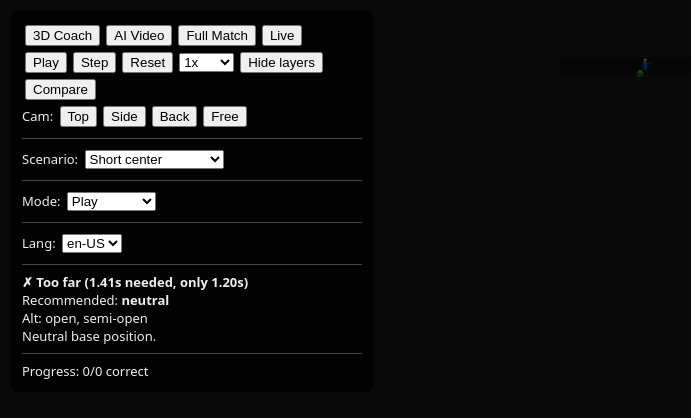
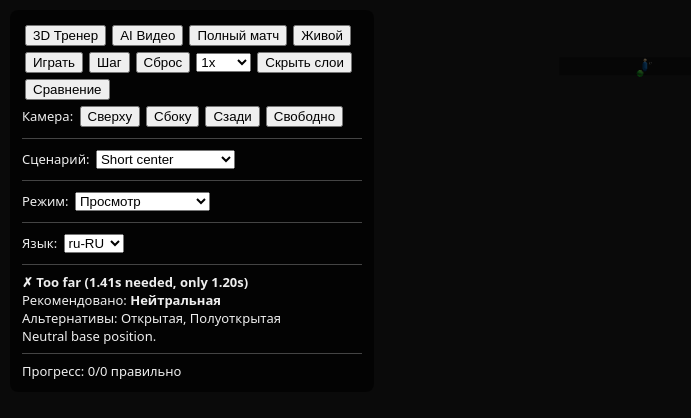
Before and after one commit to X988/tennis-vision-coach-clean, a React (Vite) app: page / in a window 1280 px wide. Shown: the top 418 px of the page, without its empty margins (0-691 px from the left). Built offline with nearby package versions, Linux system fonts and the light colour scheme.

Commit message:
Add Russian UI language as default

```diff
--- a/src/App.tsx
+++ b/src/App.tsx
@@ -21,14 +21,50 @@ const STANCE_KEYWORDS: Record<string, Record<Stance, string[]>> = {
   'en-US': { open: ['open'], 'semi-open': ['semi open', 'semi-open', 'semi'], neutral: ['neutral'], closed: ['closed'] },
   'ru-RU': { open: ['открытая', 'открытый'], 'semi-open': ['полуоткрытая', 'полуоткрытый', 'полу'], neutral: ['нейтральная', 'нейтральный'], closed: ['закрытая', 'закрытый'] },
   'uk-UA': { open: ['відкрита', 'відкритий'], 'semi-open': ['напіввідкрита', 'напіввідкритий'], neutral: ['нейтральна'], closed: ['закрита'] },
-  'es-ES': { open: ['abierta'], 'semi-open': ['semi abierta', 'semiabierta'], neutral: ['neutral'], closed: ['cerrada'] },
-  'fr-FR': { open: ['ouverte'], 'semi-open': ['semi ouverte', 'semi-ouverte'], neutral: ['neutre'], closed: ['fermée'] },
-  'de-DE': { open: ['offen'], 'semi-open': ['halb offen', 'halboffen'], neutral: ['neutral'], closed: ['geschlossen'] },
-  'zh-CN': { open: ['开放', '开式'], 'semi-open': ['半开放', '半开'], neutral: ['中性', '中立'], closed: ['关闭', '闭式'] },
-  'ja-JP': { open: ['オープン'], 'semi-open': ['セミオープン'], neutral: ['ニュートラル'], closed: ['クローズド'] },
 };
 
 const LANGS = Object.keys(STANCE_KEYWORDS);
+
+const T = {
+  tabs: { '3d': '3D Тренер', video: 'AI Видео', match: 'Полный матч', live: 'Живой' },
+  play: 'Играть',
+  pause: 'Пауза',
+  step: 'Шаг',
+  reset: 'Сброс',
+  hideLayers: 'Скрыть слои',
+  showLayers: 'Показать слои',
+  single: 'Один',
+  compare: 'Сравнение',
+  cam: 'Камера',
+  top: 'Сверху',
+  side: 'Сбоку',
+  back: 'Сзади',
+  free: 'Свободно',
+  scenario: 'Сценарий',
+  library: 'Библиотека',
+  mode: 'Режим',
+  playMode: 'Просмотр',
+  decide: 'Сначала решение',
+  lang: 'Язык',
+  stopMic: 'Стоп микрофон',
+  voiceStance: 'Голосом стойку',
+  chooseStance: 'Выберите стойку',
+  recommended: 'Рекомендовано',
+  alt: 'Альтернативы',
+  progress: 'Прогресс',
+  correct: 'правильно',
+  open: 'Открытая',
+  semiOpen: 'Полуоткрытая',
+  neutral: 'Нейтральная',
+  closed: 'Закрытая',
+};
+
+const stanceLabel: Record<Stance, string> = {
+  open: T.open,
+  'semi-open': T.semiOpen,
+  neutral: T.neutral,
+  closed: T.closed,
+};
 
 export default function App() {
   const [scIdx, setScIdx] = useState(0);
@@ -52,7 +88,7 @@ export default function App() {
   const [userStance, setUserStance] = useState<Stance | null>(null);
   const [showHint, setShowHint] = useState(false);
   const [stats, setStats] = useState({ total: 0, correct: 0 });
-  const [lang, setLang] = useState('en-US');
+  const [lang, setLang] = useState('ru-RU');
   const [listening, setListening] = useState(false);
   const recognitionRef = useRef<any>(null);
 
@@ -107,14 +143,14 @@ export default function App() {
 
   const startListening = () => {
     const SpeechRecognition = (window as any).SpeechRecognition || (window as any).webkitSpeechRecognition;
-    if (!SpeechRecognition) { alert('Speech recognition not supported'); return; }
+    if (!SpeechRecognition) { alert('Распознавание речи не поддерживается'); return; }
     const rec = new SpeechRecognition();
     rec.lang = lang;
     rec.continuous = false;
     rec.interimResults = false;
     rec.onresult = (e: any) => {
       const text = e.results[0][0].transcript.toLowerCase();
-      const map = STANCE_KEYWORDS[lang] || STANCE_KEYWORDS['en-US'];
+      const map = STANCE_KEYWORDS[lang] || STANCE_KEYWORDS['ru-RU'];
       for (const [stance, words] of Object.entries(map)) {
         if (words.some(w => text.includes(w))) {
           onStancePick(stance as Stance);
@@ -161,10 +197,10 @@ export default function App() {
       )}
       <div className="controls">
         <div>
-          <button onClick={() => setTab('3d')}>3D Coach</button>
-          <button onClick={() => setTab('video')}>AI Video</button>
-          <button onClick={() => setTab('match')}>Full Match</button>
-          <button onClick={() => setTab('live')}>Live</button>
+          <button onClick={() => setTab('3d')}>{T.tabs['3d']}</button>
+          <button onClick={() => setTab('video')}>{T.tabs.video}</button>
+          <button onClick={() => setTab('match')}>{T.tabs.match}</button>
+          <button onClick={() => setTab('live')}>{T.tabs.live}</button>
         </div>
         {tab === 'live' && <LiveCoach />}
         {tab === 'video' && <VideoCoach onReplay={onReplay} />}
@@ -172,65 +208,65 @@ export default function App() {
         {tab === '3d' && (
           <>
             <div>
-              <button onClick={() => setPlaying(p => !p)}>{playing ? 'Pause' : 'Play'}</button>
-              <button onClick={() => setSimTime(t => t + 0.05)}>Step</button>
-              <button onClick={reset}>Reset</button>
+              <button onClick={() => setPlaying(p => !p)}>{playing ? T.pause : T.play}</button>
+              <button onClick={() => setSimTime(t => t + 0.05)}>{T.step}</button>
+              <button onClick={reset}>{T.reset}</button>
               <select value={speed} onChange={e => setSpeed(+e.target.value)}>
                 <option value={0.25}>0.25x</option>
                 <option value={1}>1x</option>
               </select>
-              <button onClick={() => setShowLayers(s => !s)}>{showLayers ? 'Hide layers' : 'Show layers'}</button>
-              <button onClick={() => setShowCompare(s => !s)}>{showCompare ? 'Single' : 'Compare'}</button>
+              <button onClick={() => setShowLayers(s => !s)}>{showLayers ? T.hideLayers : T.showLayers}</button>
+              <button onClick={() => setShowCompare(s => !s)}>{showCompare ? T.single : T.compare}</button>
             </div>
             <div>
-              Cam: <button onClick={() => setCam('top')}>Top</button>
-              <button onClick={() => setCam('side')}>Side</button>
-              <button onClick={() => setCam('back')}>Back</button>
-              <button onClick={() => setCam('free')}>Free</button>
+              {T.cam}: <button onClick={() => setCam('top')}>{T.top}</button>
+              <button onClick={() => setCam('side')}>{T.side}</button>
+              <button onClick={() => setCam('back')}>{T.back}</button>
+              <button onClick={() => setCam('free')}>{T.free}</button>
             </div>
             <div className="panel">
-              Scenario: {customScenario ? <b>{customScenario.name}</b> : (
+              {T.scenario}: {customScenario ? <b>{customScenario.name}</b> : (
                 <select value={scIdx} onChange={e => { setCustomScenario(null); setScIdx(+e.target.value); }}>
                   {scenarios.map((s, i) => <option key={s.id} value={i}>{s.name}</option>)}
                 </select>
               )}
-              {customScenario && <button onClick={() => setCustomScenario(null)}>Library</button>}
+              {customScenario && <button onClick={() => setCustomScenario(null)}>{T.library}</button>}
             </div>
             <div className="panel">
-              Mode: <select value={mode} onChange={e => setMode(e.target.value as any)}>
-                <option value="play">Play</option>
-                <option value="decide">Decide first</option>
-                <option value="compare">Compare</option>
+              {T.mode}: <select value={mode} onChange={e => setMode(e.target.value as any)}>
+                <option value="play">{T.playMode}</option>
+                <option value="decide">{T.decide}</option>
+                <option value="compare">{T.compare}</option>
               </select>
             </div>
             <div className="panel">
-              Lang: <select value={lang} onChange={e => setLang(e.target.value)}>
+              {T.lang}: <select value={lang} onChange={e => setLang(e.target.value)}>
                 {LANGS.map(l => <option key={l} value={l}>{l}</option>)}
               </select>
               {(mode === 'decide' || mode === 'compare') && (
                 <button onClick={listening ? stopListening : startListening}>
-                  {listening ? 'Stop mic' : 'Voice stance'}
+                  {listening ? T.stopMic : T.voiceStance}
                 </button>
               )}
             </div>
             {(mode === 'decide' || mode === 'compare') && (
               <div className="panel">
-                Choose stance:
+                {T.chooseStance}:
                 {(['open','semi-open','neutral','closed'] as Stance[]).map(st => (
-                  <button key={st} className={`stance-btn ${userStance === st ? (userStance === dec.recommended ? 'correct' : 'wrong') : ''}`} onClick={() => onStancePick(st)}>{st}</button>
+                  <button key={st} className={`stance-btn ${userStance === st ? (userStance === dec.recommended ? 'correct' : 'wrong') : ''}`} onClick={() => onStancePick(st)}>{stanceLabel[st]}</button>
                 ))}
               </div>
             )}
             {(showHint || mode === 'play' || mode === 'compare') && (
               <div className="panel">
                 <b>{reachInfo.ok ? '✓' : '✗'} {reachInfo.reason}</b><br/>
-                Recommended: <b>{dec.recommended}</b><br/>
-                Alt: {dec.alternatives.join(', ')}<br/>
+                {T.recommended}: <b>{stanceLabel[dec.recommended as Stance] || dec.recommended}</b><br/>
+                {T.alt}: {dec.alternatives.map(a => stanceLabel[a as Stance] || a).join(', ')}<br/>
                 {dec.explanation}
-                {customScenario?.uncertainty && <div>Uncertainty: {(customScenario.uncertainty*100).toFixed(0)}%</div>}
+                {customScenario?.uncertainty && <div>Неопределённость: {(customScenario.uncertainty*100).toFixed(0)}%</div>}
               </div>
             )}
-            <div className="panel">Progress: {stats.correct}/{stats.total} correct</div>
+            <div className="panel">{T.progress}: {stats.correct}/{stats.total} {T.correct}</div>
           </>
         )}
       </div>
```
